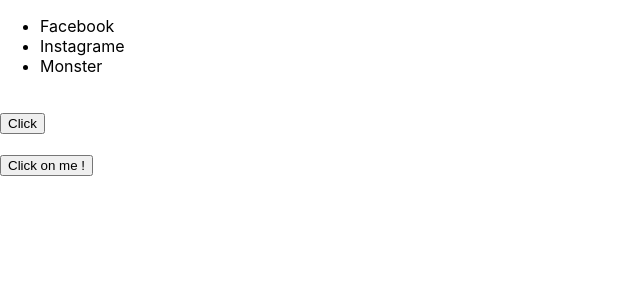
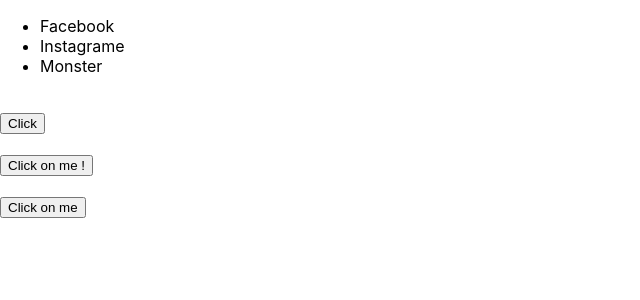
Before and after one commit to thanosremi/reactcours, a React (Create React App) app in the folder mon-app/: page / in a window 1280 px wide. Shown: the top 300 px of the page, without its empty margins (0-640 px from the left). Built offline with nearby package versions, Linux system fonts and the light colour scheme.

Commit message:
update file reactcours

```diff
--- a/mon-app/src/App.js
+++ b/mon-app/src/App.js
@@ -4,11 +4,13 @@
 import {List} from './components/list.js';
 import {Bouton} from './components/bouton.js';
 import {Bouton2} from './components/bouton2.js';
+import {Bouton3} from './components/bouton3.js';
 
 function App() {
   const laListe = <List/>;
   const leBouton = <Bouton/>;
   const leBouton2 = <Bouton2 value="Click on me !"/>;
+  const leBouton3 = <Bouton3/>;
 
   return (
     <div>
@@ -17,6 +19,8 @@
       { leBouton }
       <br/>
       { leBouton2 }
+      <br/>
+      { leBouton3 }
     </div>
   );
 }
--- /dev/null
+++ b/mon-app/src/components/bouton3.js
@@ -0,0 +1,25 @@
+import React from 'react';
+
+export class Bouton3 extends React.Component{
+    constructor(props){
+        super(props)
+        this.state = {
+            value: "Click on me"
+        }
+    }
+
+    handleClickButton(){
+        const value = "clicked!"
+        this.setState({
+            value: value
+        })
+    }
+
+    render(){
+        return(
+        <div>
+            <button onClick={() => this.handleClickButton()}>{this.state.value}</button>
+        </div>
+        );
+    }
+}
```
